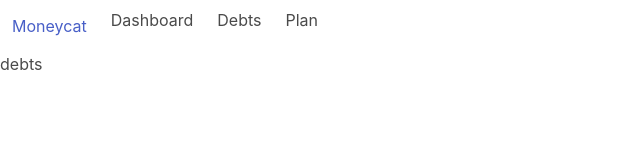
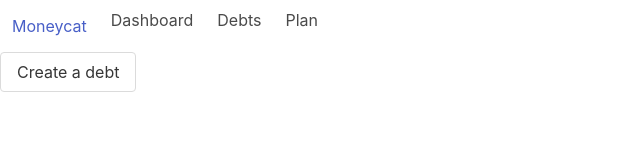
Before and after one commit to nchls/moneycat, a React app: page /debts in a window 1280 px wide. Shown: the top 160 px of the page, without its empty margins (0-640 px from the left). Built offline with nearby package versions, Linux system fonts and the light colour scheme.

Commit message:
Adding Redux

```diff
--- a/src/components/app/App.js
+++ b/src/components/app/App.js
@@ -1,29 +1,43 @@
 import React from 'react';
+import { createStore } from 'redux';
+import { Provider } from 'react-redux';
 import { BrowserRouter as Router, Route } from 'react-router-dom';
 
 import './app.scss';
 
+import { initialState, appReducer } from './appModule';
 import Nav from '../nav/Nav';
 import DashboardPage from '../dashboardPage/DashboardPage';
 import DebtsPage from '../debtsPage/DebtsPage';
 import PlanPage from '../planPage/PlanPage';
 
+
+const store = createStore(
+	appReducer,
+	initialState,
+	window.__REDUX_DEVTOOLS_EXTENSION__ && window.__REDUX_DEVTOOLS_EXTENSION__()
+);
+
 class AppContainer extends React.Component {
 	render() {
-		return <App {...this.props}/>;
+		return (
+			<Provider store={store}>
+				<Router>
+					<App {...this.props}/>
+				</Router>
+			</Provider>
+		);
 	}
 };
 
 const App = () => {
 	return (
-		<Router>
 		<div className="app">
 			<Nav />
 			<Route exact path="/" component={DashboardPage} />
 			<Route path="/debts" component={DebtsPage} />
 			<Route path="/plan" component={PlanPage} />
 		</div>
-		</Router>
 	);
 };
 
--- /dev/null
+++ b/src/components/app/appModule.js
@@ -0,0 +1,26 @@
+import { combineReducers } from 'redux';
+
+
+export const initialState = {
+	currencyCode: 'USD',
+	isProcessing: false,
+	lastSave: undefined,
+	debts: {},
+	debtRevisions: [],
+	manualPayments: {},
+	plan: {},
+	planRevisions: [],
+	payoffDates: {},
+	ledger: {}
+};
+
+export const appReducer = (state, action) => {
+	switch (action.type) {
+		case 'CREATE_DEBT':
+			const newState = {...state};
+			newState.debts[action.debt.id] = action.debt;
+
+		default:
+			return state;
+	}
+};
--- a/src/components/dashboardPage/DashboardPage.js
+++ b/src/components/dashboardPage/DashboardPage.js
@@ -1,7 +1,11 @@
 import React from 'react';
 
 const DashboardPage = () => {
-	return <p>dashboard</p>;
+	return (
+		<div className="dashboard">
+			dashboard
+		</div>
+	);
 }
 
 export default DashboardPage;
--- /dev/null
+++ b/src/components/debt/debtModule.js
@@ -0,0 +1,6 @@
+export const createDebt = (debt) => {
+	return {
+		type: 'CREATE_DEBT',
+		debt: debt
+	};
+};
--- a/src/components/debtsPage/DebtsPage.js
+++ b/src/components/debtsPage/DebtsPage.js
@@ -1,7 +1,39 @@
 import React from 'react';
+import { connect } from 'react-redux';
 
-const DebtsPage = () => {
-	return <p>debts</p>;
+import { createDebt } from '../debt/debtModule';
+
+
+const DebtsPage = ({ createDebt }) => {
+	const debtProps = {
+		id: 47,
+		name: 'Eternal Mortgage',
+		type: 'mortgage',
+		balance: 247000.42,
+		startDate: '2017-01-01',
+		minimumPayment: 1200.88,
+		interestRate: 4.25,
+		interestCompounding: 'compound'
+	};
+	return (
+		<div className="debts">
+			<p>
+				<button className="button" onClick={() => createDebt(debtProps)}>
+					Create a debt
+				</button>
+			</p>
+		</div>
+	);
 }
 
-export default DebtsPage;
+const mapStateToProps = (state) => {
+	return {};
+};
+
+const mapDispatchToProps = (dispatch) => {
+	return {
+		createDebt: (debt) => dispatch(createDebt(debt))
+	};
+};
+
+export default connect(mapStateToProps, mapDispatchToProps)(DebtsPage);
```
Lines whose indentation alone changed are shown as unchanged.
